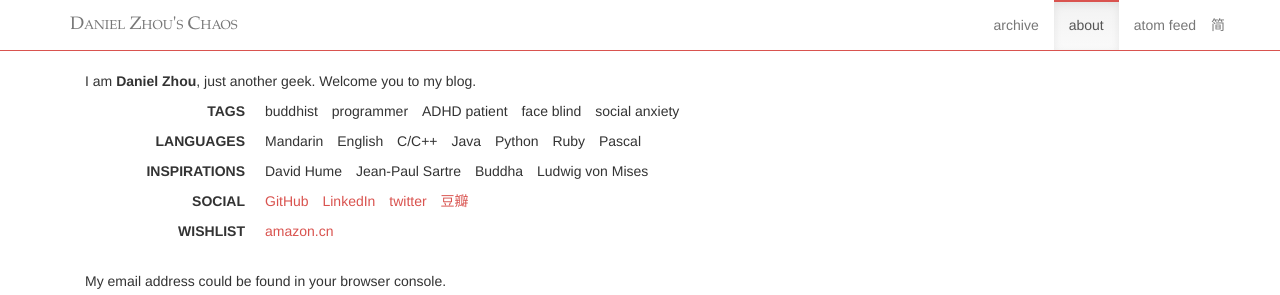
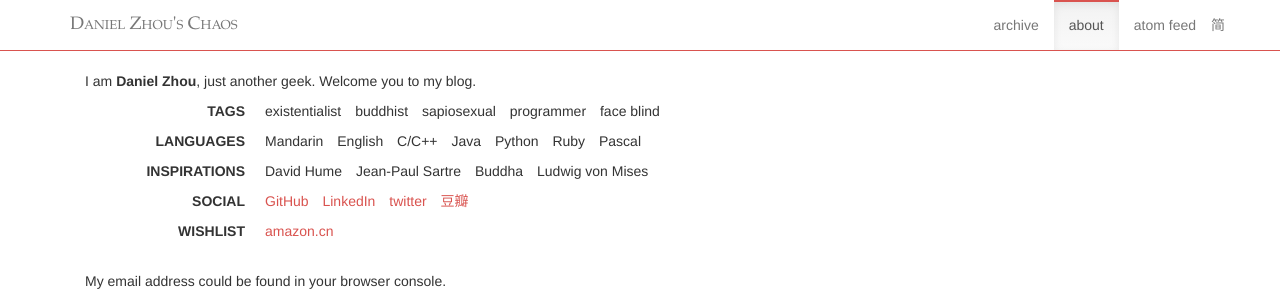
Before and after one commit to dancju/dancju.github.io, a Jekyll site: the page built from about.html, in a window 1280 px wide. Shown: the top 295 px of the page. Built offline with Jekyll 4.4.1, drawn with Linux system fonts in a browser that asks for light colours.

Commit message:
Update from Forestry.io - Updated about.html

```diff
--- a/about.html
+++ b/about.html
@@ -1,8 +1,8 @@
 ---
 layout: page
 title: About
+
 ---
-
 <div class="container">
 
   <p>I am <strong>Daniel Zhou</strong>, just another geek. Welcome you to my blog.</p>
@@ -10,11 +10,11 @@ title: About
   <dl class="dl-horizontal">
     <dt>TAGS</dt>
     <dd><ul class="list-inline">
+      <li>existentialist</li>
       <li>buddhist</li>
+      <li>sapiosexual</li>
       <li>programmer</li>
-      <li>ADHD patient</li>
       <li>face blind</li>
-      <li>social anxiety</li>
     </ul></dd>
     <dt>LANGUAGES</dt>
     <dd><ul class="list-inline">
```
